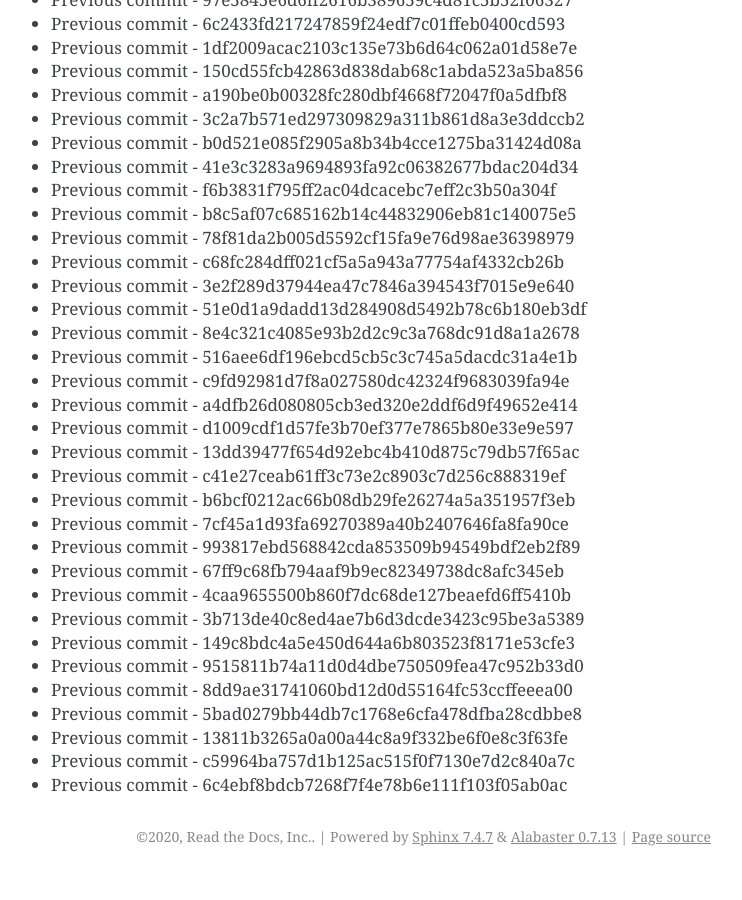
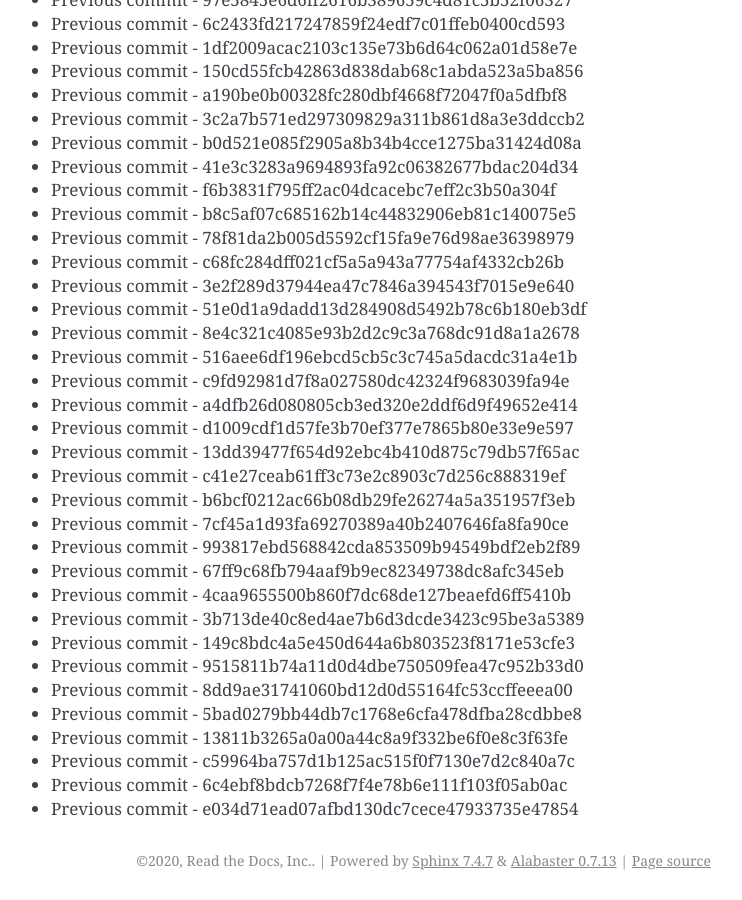
Before and after one commit to readthedocs/rtd-git-stresstest, a Sphinx documentation site: the page built from docs/updates.rst, in a window 1280 px wide and 900 px high, scrolled down 42895 px. Shown: the whole window, without its empty margins (399-1141 px from the left). Built offline with Sphinx 7.4.7, drawn with Linux system fonts in a browser that asks for light colours; before the commit the page ends 43771 px from its top, so only the background shows below that.

Commit message:
Generating commit from previous: e034d71ead07afbd130dc7cece47933735e47854

```diff
--- a/docs/updates.rst
+++ b/docs/updates.rst
@@ -1834,3 +1834,4 @@ It can be tested for any performance characteristics.
 * Previous commit - 13811b3265a0a00a44c8a9f332be6f0e8c3f63fe
 * Previous commit - c59964ba757d1b125ac515f0f7130e7d2c840a7c
 * Previous commit - 6c4ebf8bdcb7268f7f4e78b6e111f103f05ab0ac
+* Previous commit - e034d71ead07afbd130dc7cece47933735e47854
```
